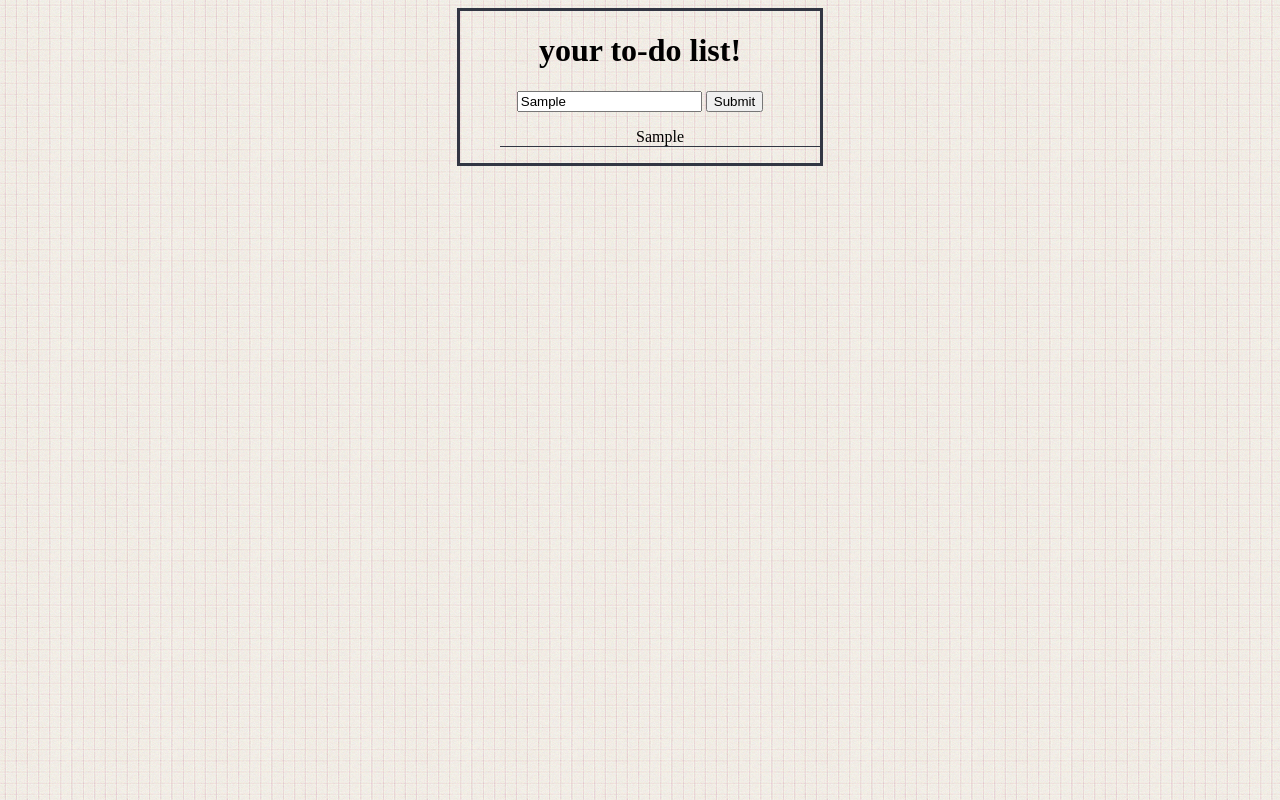
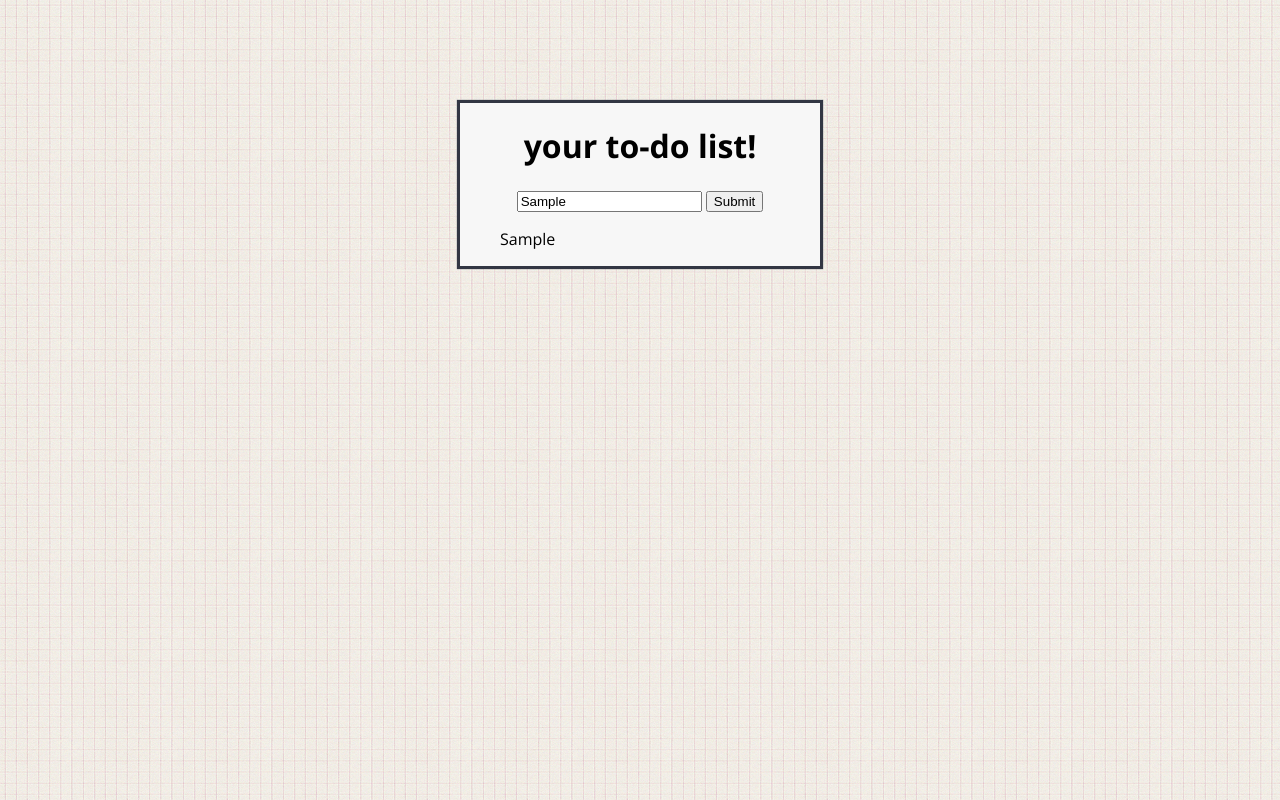
Before and after one commit to lukecamelo/boring-todo-list, a plain HTML site: page index.html in a window 1280 px wide. Both pictures are taken after typing "Sample" into the empty fields and a click on the button "Submit". Drawn offline with nearby package versions, Linux system fonts and the light colour scheme.

Commit message:
List items now added when enter is pressed + CSS improvements

```diff
--- a/index.html
+++ b/index.html
@@ -5,6 +5,7 @@
   <meta http-equiv="X-UA-Compatible" content="IE=edge">
   <title>To-do</title>
   <meta name="viewport" content="width=device-width, initial-scale=1">
+  <link href="https://fonts.googleapis.com/css?family=Open+Sans:400,700" rel="stylesheet">
   <link rel="stylesheet" type="text/css" media="screen" href="main.css" />
   <script src="main.js"></script>
 </head>
@@ -12,7 +13,7 @@
 
   <div class="container">
     <h1>your to-do list!</h1>
-    <input type="text" id="userInput">
+    <input type="text" id="userInput" onkeydown="Javascript: if (event.keyCode === 13) addItem();">
     <input type='button' onclick='addItem()'   value='Submit'/>
 
     <ul class="list" id='list'>
--- a/main.css
+++ b/main.css
@@ -2,16 +2,30 @@
   margin: 0 auto;
   width: 360px;
   border: 3px solid #323643;
+  box-shadow: 0px 0px 1px #555d64;
   text-align: center;
+  margin-top: 100px;
+  background-color: #f7f7f7;
+  font-family: 'Open Sans', sans-serif;
 }
 
 .list {
-  text-align: center;
+  text-align: left;
   list-style-type: none;
 }
 
 .list > li {
-  border-bottom: 1px solid #323643;
+  padding: 0;
+  width: 100%;
+  transition: 0.5s;
+}
+
+.list > li:nth-child(even) {
+  background: #ffffff;;
+}
+.list > li:hover {
+  color: white;
+  background-color:#ff0000;
 }
 
 body {
```
